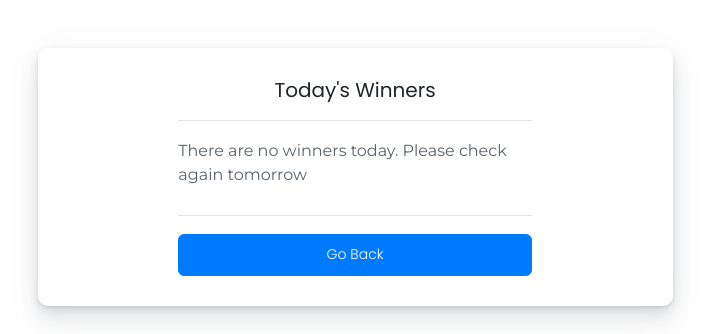
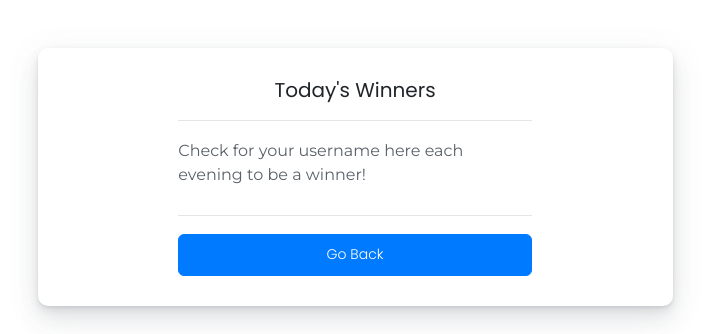
Before and after one commit to waruingugi/simple_corona_live, a Django app: page /winners in a window 1280 px wide. Shown: the part 68-402 px from the top of the page, without its empty margins (285-995 px from the left). Run offline with Django 3.2, Linux system fonts and the light colour scheme; parts of the project's set-up code (start-up, migrations or seed data) failed here and were passed over; some libraries are stand-ins or nearby versions.

Commit message:
Changed winner template text

```diff
--- a/core/templates/core/winners.html
+++ b/core/templates/core/winners.html
@@ -12,7 +12,7 @@
                         <div class="tab-pane fade show active" id="home" role="tabpanel" aria-labelledby="home-tab">
                             <h5 class="text-center">Today's Winners</h5>
                             <hr>
-                                <p>There are no winners today. Please check again tomorrow</p>
+                                <p>Check for your username here each evening to be a winner!</p>
 
                             <hr>
                             <a href="{% url 'home' %}" class="btn btn-primary btn-block">Go Back</a>
```
